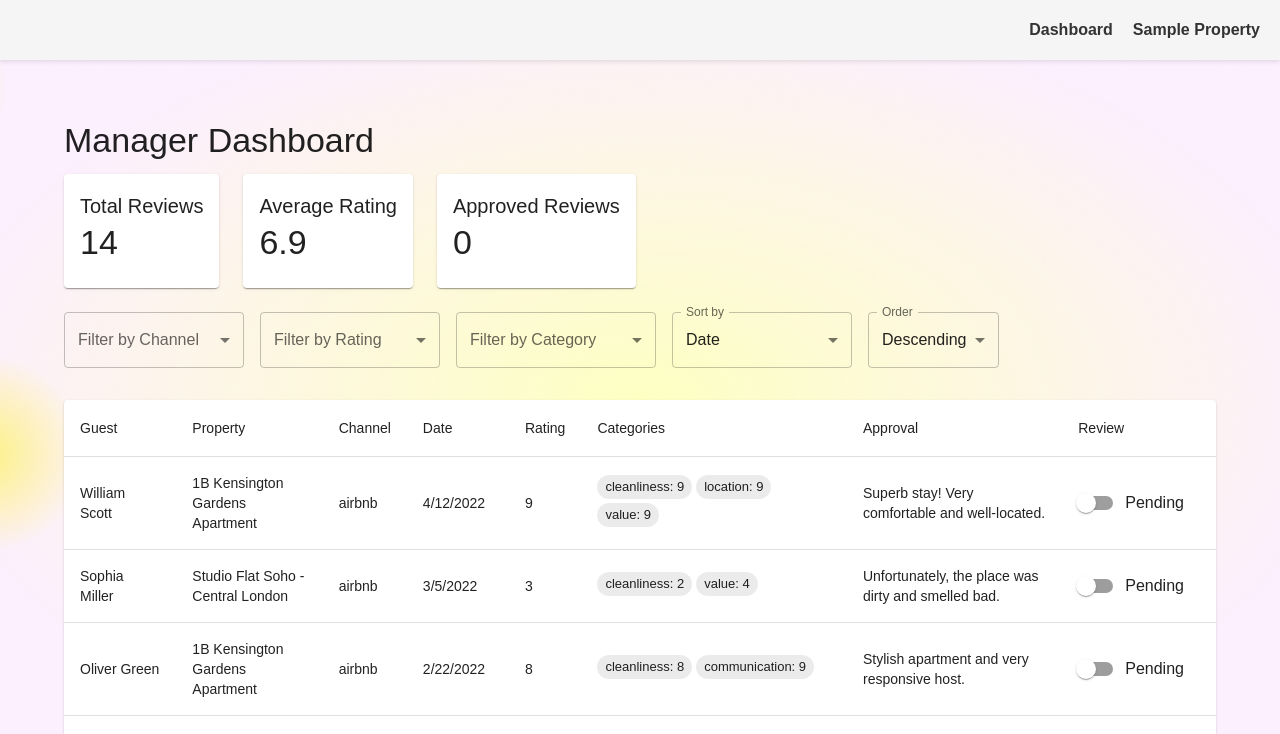
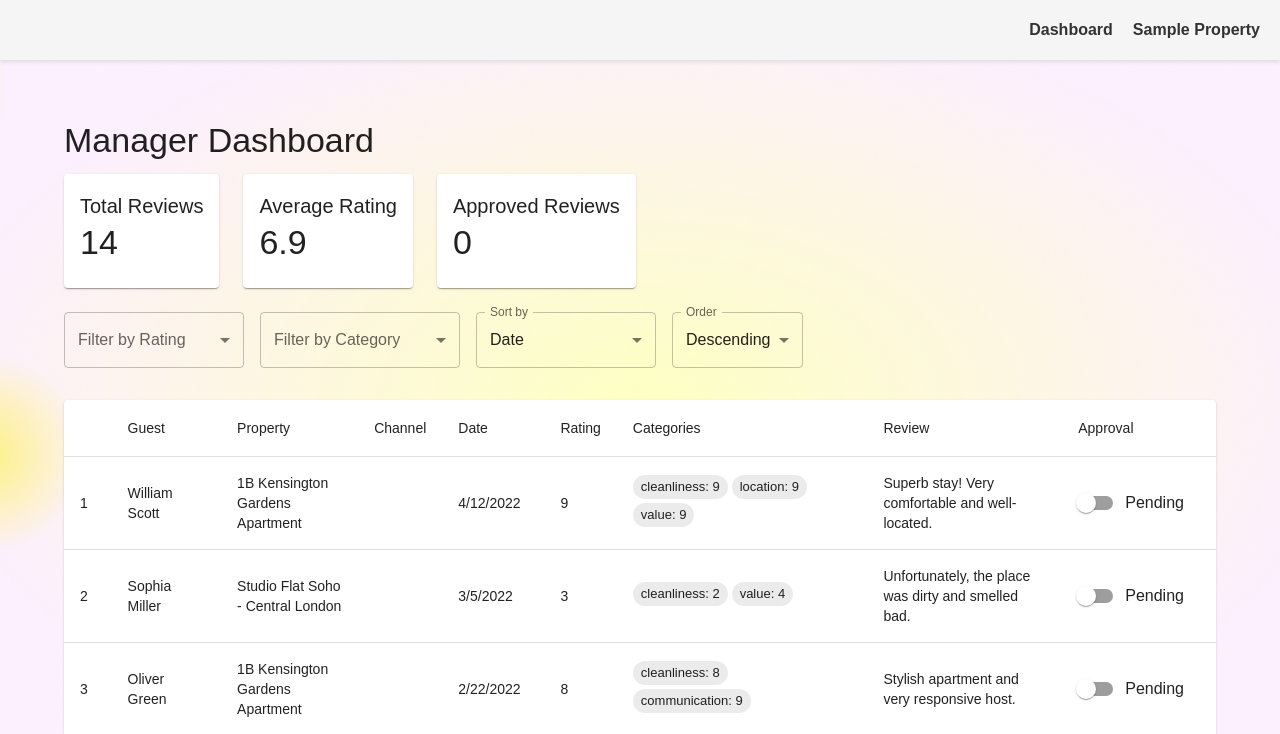
Before and after one commit to samwanyua/flex-living-dashboard, a Next.js app: page /dashboard in a window 1280 px wide. Shown: the top 734 px of the page. Built offline with nearby package versions, Linux system fonts and the light colour scheme; some icons are missing.

Commit message:
update dashboard

```diff
--- a/src/app/dashboard/page.tsx
+++ b/src/app/dashboard/page.tsx
@@ -21,13 +21,11 @@ interface Review {
   submittedAt: string;
   guestName: string;
   listingName: string;
-  channel?: string;
   approved?: boolean;
 }
 
 export default function DashboardPage() {
   const [reviews, setReviews] = useState<Review[]>([]);
-  const [channel, setChannel] = useState("");
   const [rating, setRating] = useState("");
   const [category, setCategory] = useState("");
   const [sortKey, setSortKey] = useState<keyof Review>("submittedAt");
@@ -37,7 +35,6 @@ export default function DashboardPage() {
   useEffect(() => {
     const normalized = mockReviews.result.map((r: any) => ({
       ...r,
-      channel: r.channel || "airbnb",
       approved: false,
     }));
     setReviews(normalized);
@@ -53,7 +50,6 @@ export default function DashboardPage() {
   // Filtering
   const filteredReviews = reviews.filter((r) => {
     let matches = true;
-    if (channel && r.channel !== channel) matches = false;
     if (rating) {
       const minRating = parseInt(rating, 10);
       if (!r.rating || r.rating < minRating) matches = false;
@@ -109,19 +105,6 @@ export default function DashboardPage() {
 
       {/* Filters */}
       <Box sx={{ display: "flex", gap: 2, mb: 3, flexWrap: "wrap" }}>
-        <TextField
-          select
-          label="Filter by Channel"
-          value={channel}
-          onChange={(e) => setChannel(e.target.value)}
-          sx={{ minWidth: 180 }}
-        >
-          <MenuItem value="">All</MenuItem>
-          <MenuItem value="airbnb">Airbnb</MenuItem>
-          <MenuItem value="booking">Booking.com</MenuItem>
-          <MenuItem value="direct">Direct</MenuItem>
-        </TextField>
-
         <TextField
           select
           label="Filter by Rating"
--- a/src/components/ReviewTable.tsx
+++ b/src/components/ReviewTable.tsx
@@ -33,19 +33,21 @@ export default function ReviewTable({ reviews, onToggleApproval }: ReviewTablePr
       <Table>
         <TableHead>
           <TableRow>
+            <TableCell></TableCell>
             <TableCell>Guest</TableCell>
             <TableCell>Property</TableCell>
             <TableCell>Channel</TableCell>
             <TableCell>Date</TableCell>
             <TableCell>Rating</TableCell>
             <TableCell>Categories</TableCell>
+            <TableCell>Review</TableCell>
             <TableCell>Approval</TableCell>
-            <TableCell>Review</TableCell>
           </TableRow>
         </TableHead>
         <TableBody>
-          {reviews.map((r) => (
+          {reviews.map((r, index) => (
             <TableRow key={r.id}>
+              <TableCell>{index + 1}</TableCell>
               <TableCell>{r.guestName}</TableCell>
               <TableCell>{r.listingName}</TableCell>
               <TableCell>{r.channel}</TableCell>
```
